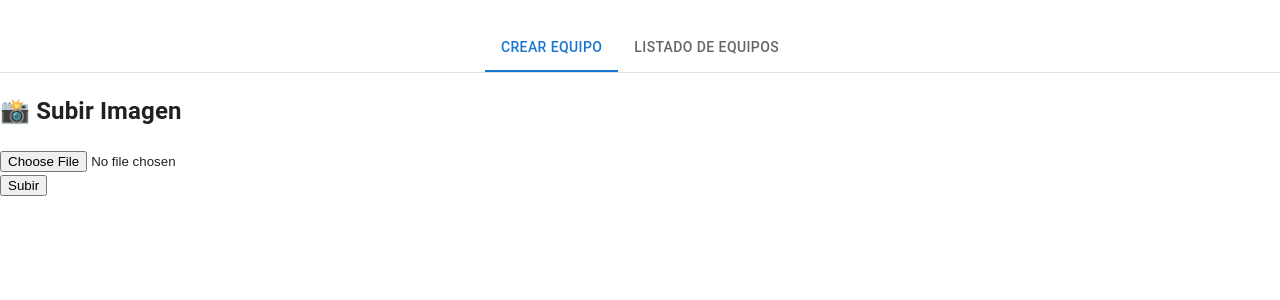
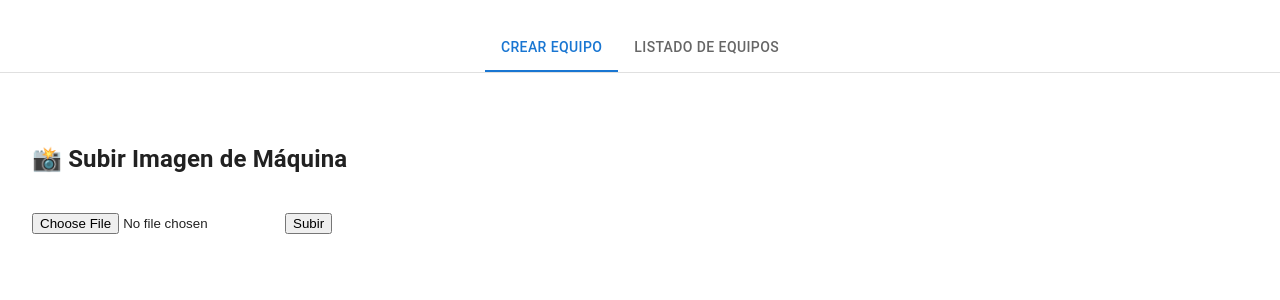
Before and after one commit to carlockk/estadosmaquina, a Next.js app: page / in a window 1280 px wide. Shown: the top 300 px of the page. Built offline with nearby package versions, Linux system fonts and the light colour scheme.

Commit message:
crearmaquina corregido3

```diff
--- a/app/components/CrearMaquina.jsx
+++ b/app/components/CrearMaquina.jsx
@@ -1,58 +1,65 @@
-"use client";
-import { useState } from "react";
+'use client';
+import { useState } from 'react';
 
-export default function CrearMaquina({ onUploadSuccess }) {
+export default function CrearMaquina() {
   const [file, setFile] = useState(null);
-  const [preview, setPreview] = useState(null);
-  const [loading, setLoading] = useState(false);
-  const [url, setUrl] = useState("");
+  const [uploading, setUploading] = useState(false);
+  const [url, setUrl] = useState('');
+  const [error, setError] = useState('');
 
-  const handleChange = (e) => {
-    const f = e.target.files[0];
-    if (f) {
-      setFile(f);
-      setPreview(URL.createObjectURL(f));
-    }
+  const handleFileChange = (e) => {
+    setFile(e.target.files[0]);
+    setUrl('');
+    setError('');
   };
 
   const handleUpload = async () => {
-    if (!file) return alert("Selecciona una imagen");
+    if (!file) {
+      setError('⚠️ Debes seleccionar una imagen.');
+      return;
+    }
 
-    const formData = new FormData();
-    formData.append("file", file);
+    try {
+      setUploading(true);
+      const formData = new FormData();
+      formData.append('file', file);
 
-    setLoading(true);
-    try {
-      const res = await fetch("/api/upload", {
-        method: "POST",
+      const res = await fetch('/api/upload', {
+        method: 'POST',
         body: formData,
       });
 
       const data = await res.json();
-      if (data.url) {
-        setUrl(data.url);
-        onUploadSuccess && onUploadSuccess(data.url);
-      } else {
-        alert("❌ Error al subir imagen");
+
+      if (!res.ok) {
+        throw new Error(data.error || 'Error desconocido');
       }
+
+      setUrl(data.url);
     } catch (err) {
-      console.error(err);
-      alert("❌ Error en la petición");
+      console.error('❌ Error al subir:', err);
+      setError(err.message || 'Fallo inesperado');
     } finally {
-      setLoading(false);
+      setUploading(false);
     }
   };
 
   return (
-    <div>
-      <h2>📸 Subir Imagen</h2>
-      <input type="file" accept="image/*" onChange={handleChange} />
-      {preview && <img src={preview} alt="preview" width="200" />}
-      <br />
-      <button onClick={handleUpload} disabled={loading}>
-        {loading ? "Subiendo..." : "Subir"}
+    <div style={{ padding: '2rem' }}>
+      <h2>📸 Subir Imagen de Máquina</h2>
+
+      <input type="file" accept="image/*" onChange={handleFileChange} />
+      <button onClick={handleUpload} disabled={uploading} style={{ marginTop: '1rem' }}>
+        {uploading ? 'Subiendo...' : 'Subir'}
       </button>
-      {url && <p>✅ Imagen subida: <a href={url} target="_blank">{url}</a></p>}
+
+      {error && <p style={{ color: 'red' }}>{error}</p>}
+      {url && (
+        <div style={{ marginTop: '1rem' }}>
+          <p>✅ Imagen subida con éxito:</p>
+          <img src={url} alt="Preview" style={{ maxWidth: '300px', borderRadius: '8px' }} />
+        </div>
+      )}
     </div>
   );
 }
```
Also changed, not shown: app/api/upload/route.js (+16 -18 lines).
